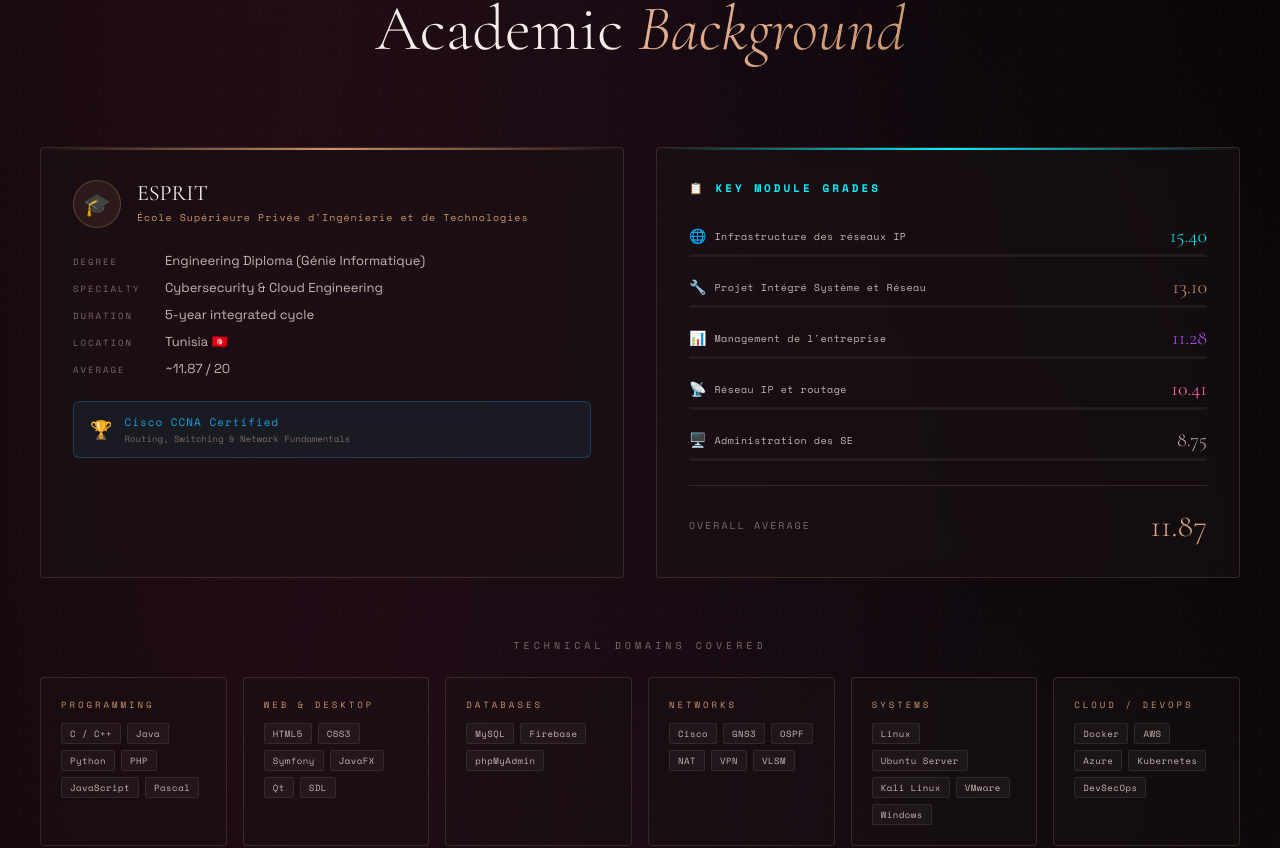
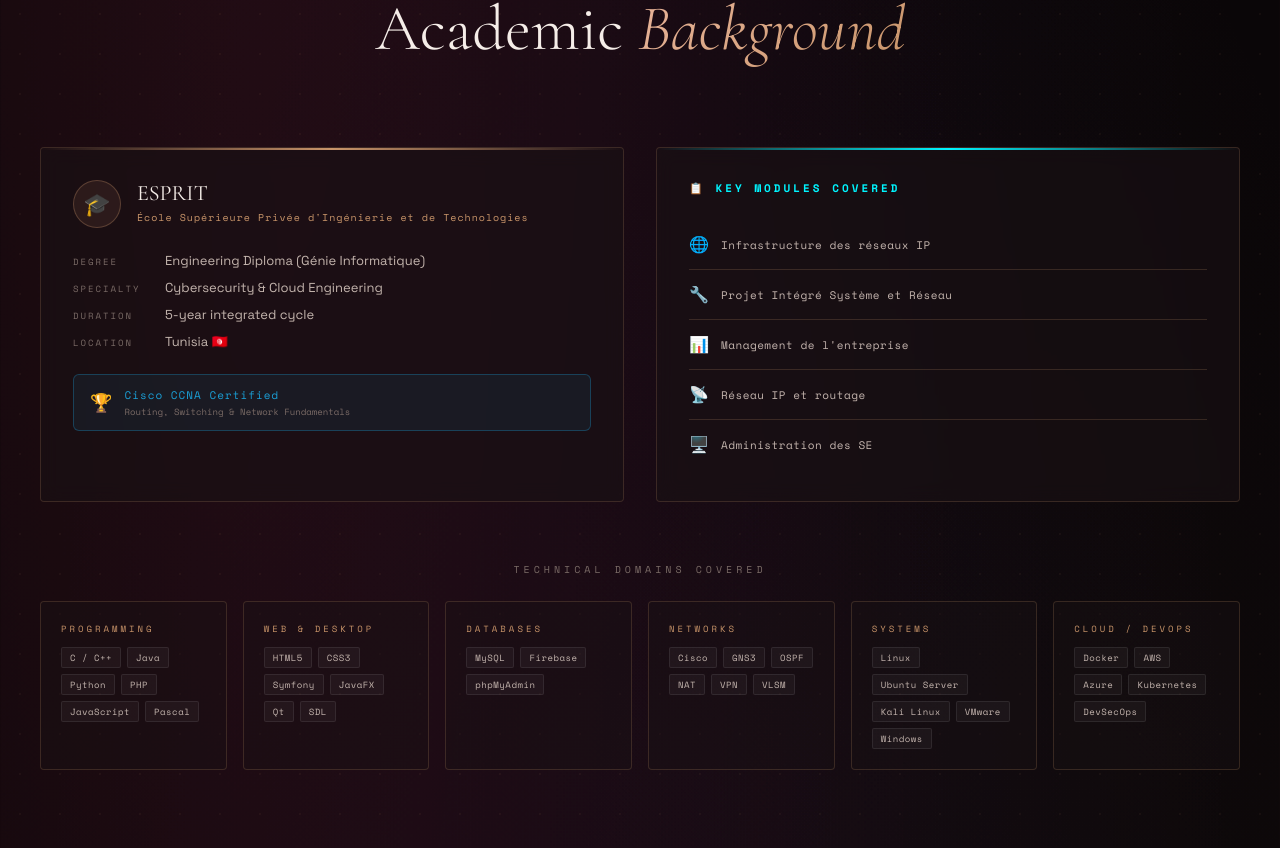
Before and after one commit to Imenebou3a/imene-portfolio, a React (Vite) app: page / in a window 1280 px wide. Shown: the part 2342-3190 px from the top of the page. Built offline with nearby package versions, Linux system fonts and the light colour scheme.

Commit message:
refactor(education): remove numeric grades
Drop per-module marks, the /20 average, and the animated grade bars. Keep the coursework list (Key Modules Covered), ESPRIT card, CCNA badge, and Technical Domains. No fabricated figures added.

```diff
--- a/src/components/Education.jsx
+++ b/src/components/Education.jsx
@@ -2,11 +2,11 @@ import { useRef } from 'react';
 import { motion, useInView } from 'framer-motion';
 
 const modules = [
-  { name: 'Infrastructure des réseaux IP', grade: '15.40', color: 'var(--cyan-neon)', icon: '🌐' },
-  { name: 'Projet Intégré Système et Réseau', grade: '13.10', color: 'var(--rose-gold)', icon: '🔧' },
-  { name: 'Management de l\'entreprise', grade: '11.28', color: 'var(--purple-neon)', icon: '📊' },
-  { name: 'Réseau IP et routage', grade: '10.41', color: 'var(--pink-neon)', icon: '📡' },
-  { name: 'Administration des SE', grade: '8.75', color: 'var(--white-dim)', icon: '🖥️' },
+  { name: 'Infrastructure des réseaux IP', icon: '🌐' },
+  { name: 'Projet Intégré Système et Réseau', icon: '🔧' },
+  { name: 'Management de l\'entreprise', icon: '📊' },
+  { name: 'Réseau IP et routage', icon: '📡' },
+  { name: 'Administration des SE', icon: '🖥️' },
 ];
 
 const domains = [
@@ -72,7 +72,6 @@ export default function Education() {
                 { label: 'Specialty', value: 'Cybersecurity & Cloud Engineering' },
                 { label: 'Duration', value: '5-year integrated cycle' },
                 { label: 'Location', value: 'Tunisia 🇹🇳' },
-                { label: 'Average', value: '~11.87 / 20' },
               ].map(item => (
                 <div key={item.label} style={{ display: 'flex', gap: '12px', alignItems: 'baseline' }}>
                   <span style={{ fontFamily: 'Space Mono, monospace', fontSize: '9px', color: 'var(--text-muted)', letterSpacing: '2px', textTransform: 'uppercase', minWidth: '80px', flexShrink: 0 }}>{item.label}</span>
@@ -91,38 +90,23 @@ export default function Education() {
             </div>
           </motion.div>
 
-          {/* Grades card */}
+          {/* Modules covered card (grades removed) */}
           <motion.div initial={{ opacity: 0, y: 40 }} animate={inView ? { opacity: 1, y: 0 } : {}} transition={{ duration: 0.8, delay: 0.2 }}
             style={{ padding: '32px', background: 'rgba(26,18,21,0.6)', border: '1px solid var(--border)', borderRadius: '4px', backdropFilter: 'blur(10px)', position: 'relative', overflow: 'hidden' }}>
             <div style={{ position: 'absolute', top: 0, left: 0, right: 0, height: '2px', background: 'linear-gradient(90deg, transparent, var(--cyan-neon), transparent)' }} />
 
-            <h3 style={{ fontFamily: 'Space Mono, monospace', fontSize: '11px', color: 'var(--cyan-neon)', letterSpacing: '3px', textTransform: 'uppercase', marginBottom: '28px' }}>
-              📋 Key Module Grades
+            <h3 style={{ fontFamily: 'Space Mono, monospace', fontSize: '11px', color: 'var(--cyan-neon)', letterSpacing: '3px', textTransform: 'uppercase', marginBottom: '24px' }}>
+              📋 Key Modules Covered
             </h3>
 
-            {modules.map((mod, i) => {
-              const pct = (parseFloat(mod.grade) / 20) * 100;
-              return (
+            <div style={{ display: 'flex', flexDirection: 'column' }}>
+              {modules.map((mod, i) => (
                 <motion.div key={mod.name} initial={{ opacity: 0, x: -20 }} animate={inView ? { opacity: 1, x: 0 } : {}} transition={{ delay: 0.3 + i * 0.1 }}
-                  style={{ marginBottom: '18px' }}>
-                  <div style={{ display: 'flex', justifyContent: 'space-between', alignItems: 'center', marginBottom: '6px' }}>
-                    <div style={{ display: 'flex', gap: '8px', alignItems: 'center' }}>
-                      <span style={{ fontSize: '14px' }}>{mod.icon}</span>
-                      <span style={{ fontFamily: 'Space Mono, monospace', fontSize: '10px', color: 'var(--white-dim)', letterSpacing: '0.5px' }}>{mod.name}</span>
-                    </div>
-                    <span style={{ fontFamily: 'Cormorant Garamond, serif', fontSize: '20px', fontWeight: 300, color: mod.color }}>{mod.grade}</span>
-                  </div>
-                  <div style={{ height: '3px', background: 'rgba(255,255,255,0.06)', borderRadius: '2px', overflow: 'hidden' }}>
-                    <motion.div initial={{ width: 0 }} animate={inView ? { width: `${pct}%` } : {}} transition={{ duration: 1.2, delay: 0.4 + i * 0.1, ease: [0.25, 0.46, 0.45, 0.94] }}
-                      style={{ height: '100%', background: `linear-gradient(90deg, ${mod.color}88, ${mod.color})`, borderRadius: '2px' }} />
-                  </div>
+                  style={{ display: 'flex', gap: '12px', alignItems: 'center', padding: '14px 0', borderBottom: i < modules.length - 1 ? '1px solid var(--border)' : 'none' }}>
+                  <span style={{ fontSize: '16px' }}>{mod.icon}</span>
+                  <span style={{ fontFamily: 'Space Mono, monospace', fontSize: '11px', color: 'var(--white-dim)', letterSpacing: '0.5px' }}>{mod.name}</span>
                 </motion.div>
-              );
-            })}
-
-            <div style={{ marginTop: '24px', paddingTop: '20px', borderTop: '1px solid var(--border)', display: 'flex', justifyContent: 'space-between', alignItems: 'center' }}>
-              <span style={{ fontFamily: 'Space Mono, monospace', fontSize: '10px', color: 'var(--text-muted)', letterSpacing: '2px' }}>OVERALL AVERAGE</span>
-              <span style={{ fontFamily: 'Cormorant Garamond, serif', fontSize: '32px', fontWeight: 300, background: 'linear-gradient(135deg, #e8b49a, #c9956a)', WebkitBackgroundClip: 'text', WebkitTextFillColor: 'transparent', backgroundClip: 'text' }}>11.87</span>
+              ))}
             </div>
           </motion.div>
         </div>
```
